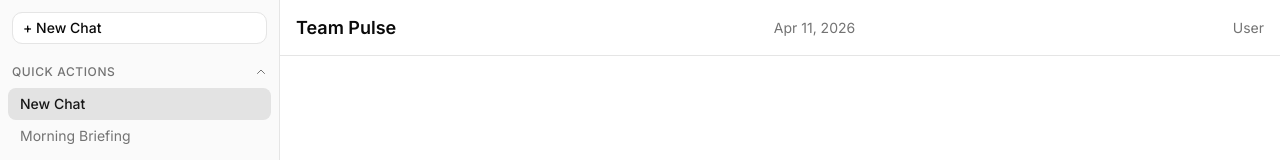
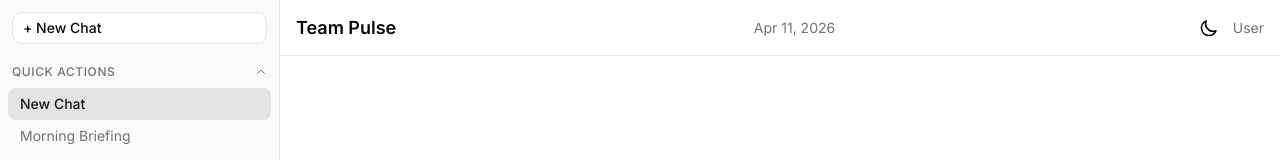
Before and after one commit to tkhongsap/team-pulse-example, a Next.js app in the folder web/: page / in a window 1280 px wide. Shown: the top 160 px of the page. Built offline with nearby package versions, Linux system fonts and the light colour scheme.

Commit message:
feat: US-013 - Add dark/light mode toggle

```diff
--- a/web/package.json
+++ b/web/package.json
@@ -15,6 +15,7 @@
     "gray-matter": "^4.0.3",
     "lucide-react": "^1.8.0",
     "next": "16.2.3",
+    "next-themes": "^0.4.6",
     "react": "19.2.4",
     "react-dom": "19.2.4",
     "react-markdown": "^10.1.0",
--- a/web/src/app/layout.tsx
+++ b/web/src/app/layout.tsx
@@ -2,6 +2,7 @@ import type { Metadata } from "next";
 import { Inter, JetBrains_Mono } from "next/font/google";
 import "./globals.css";
 import { AppShell } from "@/components/app-shell";
+import { ThemeProvider } from "@/components/theme-provider";
 import { getWikiArticles, getReportDates } from "@/lib/wiki";
 
 const inter = Inter({
@@ -34,8 +35,10 @@ export default function RootLayout({
     <html
       lang="en"
       className={`${inter.variable} ${jetbrainsMono.variable} h-full antialiased`}
+      suppressHydrationWarning
     >
       <body className="min-h-full font-sans">
+        <ThemeProvider>
           <AppShell
             contributors={contributors}
             projects={projects}
@@ -45,6 +48,7 @@ export default function RootLayout({
           >
             {children}
           </AppShell>
+        </ThemeProvider>
       </body>
     </html>
   );
--- a/web/src/components/header.tsx
+++ b/web/src/components/header.tsx
@@ -1,4 +1,6 @@
 "use client";
+
+import { ThemeToggle } from "./theme-toggle";
 
 interface HeaderProps {
   onToggleSidebar: () => void;
@@ -42,6 +44,7 @@ export function Header({ onToggleSidebar }: HeaderProps) {
       </div>
 
       <div className="flex items-center gap-2">
+        <ThemeToggle />
         <span className="text-sm text-muted-foreground">User</span>
       </div>
     </header>
--- /dev/null
+++ b/web/src/components/theme-provider.tsx
@@ -0,0 +1,11 @@
+"use client";
+
+import { ThemeProvider as NextThemesProvider } from "next-themes";
+
+export function ThemeProvider({ children }: { children: React.ReactNode }) {
+  return (
+    <NextThemesProvider attribute="class" defaultTheme="light" enableSystem={false}>
+      {children}
+    </NextThemesProvider>
+  );
+}
--- /dev/null
+++ b/web/src/components/theme-toggle.tsx
@@ -0,0 +1,53 @@
+"use client";
+
+import { useTheme } from "next-themes";
+import { useEffect, useState } from "react";
+
+export function ThemeToggle() {
+  const { theme, setTheme } = useTheme();
+  const [mounted, setMounted] = useState(false);
+
+  useEffect(() => setMounted(true), []);
+
+  if (!mounted) {
+    return <div className="w-9 h-9" />;
+  }
+
+  return (
+    <button
+      onClick={() => setTheme(theme === "dark" ? "light" : "dark")}
+      className="p-1.5 rounded-md hover:bg-muted transition-colors"
+      aria-label="Toggle theme"
+    >
+      {theme === "dark" ? (
+        <svg
+          className="w-5 h-5"
+          fill="none"
+          stroke="currentColor"
+          viewBox="0 0 24 24"
+        >
+          <path
+            strokeLinecap="round"
+            strokeLinejoin="round"
+            strokeWidth={2}
+            d="M12 3v1m0 16v1m9-9h-1M4 12H3m15.364 6.364l-.707-.707M6.343 6.343l-.707-.707m12.728 0l-.707.707M6.343 17.657l-.707.707M16 12a4 4 0 11-8 0 4 4 0 018 0z"
+          />
+        </svg>
+      ) : (
+        <svg
+          className="w-5 h-5"
+          fill="none"
+          stroke="currentColor"
+          viewBox="0 0 24 24"
+        >
+          <path
+            strokeLinecap="round"
+            strokeLinejoin="round"
+            strokeWidth={2}
+            d="M20.354 15.354A9 9 0 018.646 3.646 9.003 9.003 0 0012 21a9.003 9.003 0 008.354-5.646z"
+          />
+        </svg>
+      )}
+    </button>
+  );
+}
```
Also changed, not shown: 1 other file (tests, documents, lock files or other folders). Lines whose indentation alone changed are shown as unchanged.
